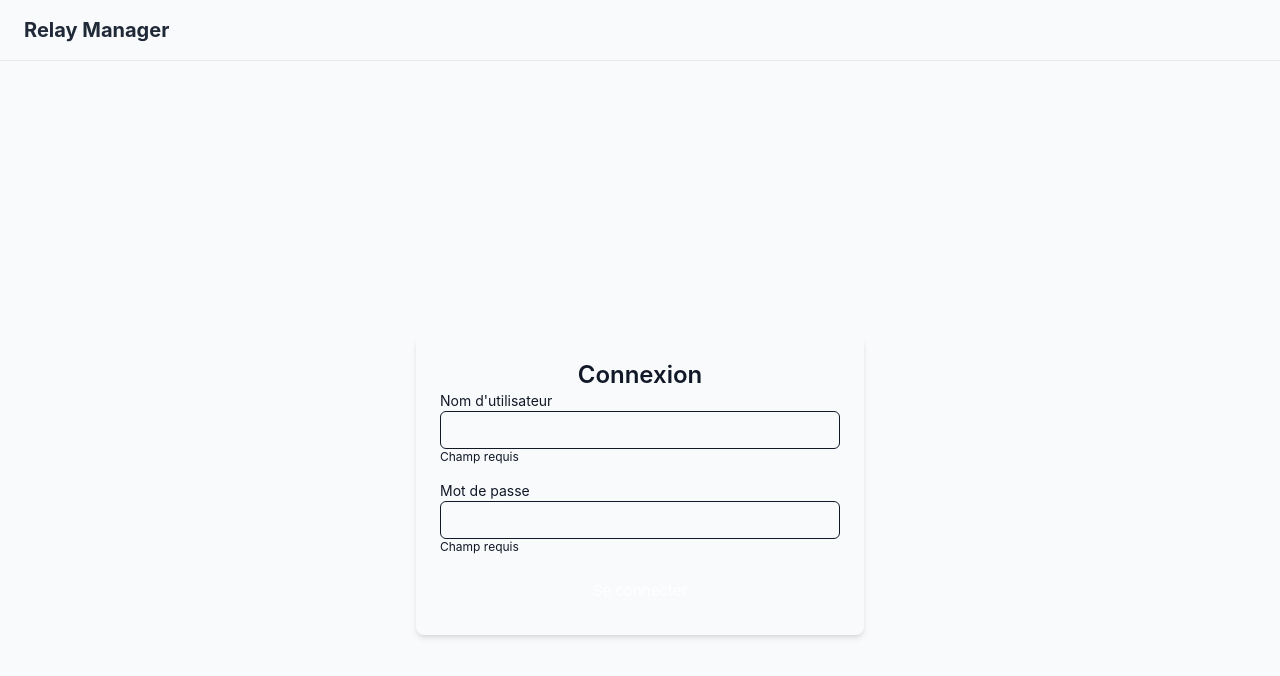
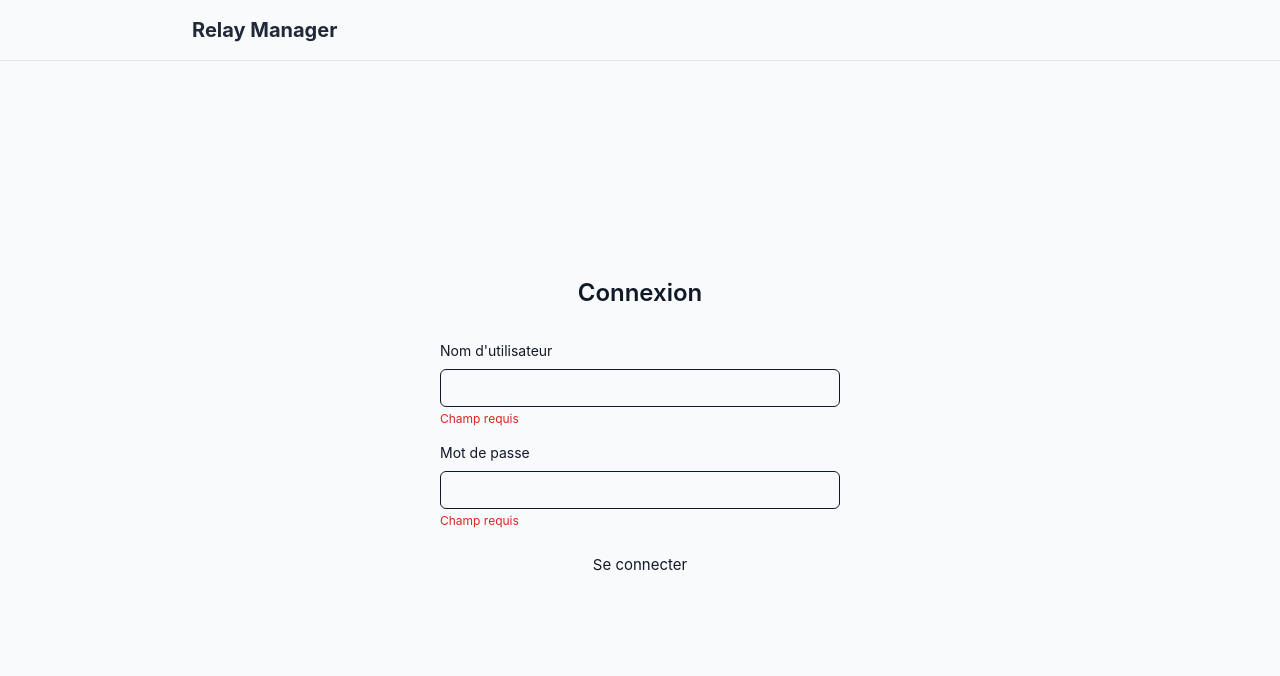
Before and after one commit to SamuelLnds/dev_appli_web, a Vue app: page /login in a window 1280 px wide. Shown: the top 676 px of the page. Built offline with nearby package versions, Linux system fonts and the light colour scheme; no server answers.

Commit message:
style: Ajustement de styles, centrage de l'affichage, correction des margins

```diff
--- a/src/App.vue
+++ b/src/App.vue
@@ -26,13 +26,18 @@ export default {
 
 <template>
   <div
-    class="min-h-screen bg-[var(--color-background)] text-[color:var(--color-text)] transition-colors"
+    class="min-h-screen flex flex-col bg-[var(--color-background)] text-[color:var(--color-text)] transition-colors"
   >
     <!-- Header -->
     <AppHeader />
 
     <!-- Main content -->
-    <main class="p-6 max-w-4xl mx-auto">
+    <main
+      :class="[
+        'flex-1 p-6 max-w-4xl mx-auto w-full',
+        $route.name === 'login' ? 'flex flex-col justify-center' : '',
+      ]"
+    >
       <RouterView />
     </main>
   </div>
--- a/src/components/AppHeader.vue
+++ b/src/components/AppHeader.vue
@@ -19,7 +19,8 @@ export default {
 </script>
 
 <template>
-  <header class="flex items-center justify-between px-6 py-4 border-b border-[var(--color-border)]">
+  <header class="flex px-6 py-4 border-b border-[var(--color-border)]">
+    <div class="flex items-center justify-between max-w-4xl mx-auto w-full">
       <h1 class="text-xl font-bold text-[color:var(--color-text-heading)]">Relay Manager</h1>
       <nav class="flex gap-4 text-sm items-center">
         <RouterLink
@@ -52,5 +53,12 @@ export default {
           Déconnexion
         </button>
       </nav>
+    </div>
   </header>
 </template>
+
+<style scoped>
+header div {
+  margin-inline: auto;
+}
+</style>
--- a/src/views/LoginView.vue
+++ b/src/views/LoginView.vue
@@ -41,8 +41,8 @@ export default {
 </script>
 
 <template>
-  <div class="min-h-screen flex items-center justify-center bg-background px-4">
-    <div class="w-full max-w-md bg-container shadow-md rounded-lg p-6 space-y-4">
+  <div class="h-full flex items-center justify-center bg-background px-4">
+    <div class="w-full max-w-md bg-container rounded-lg p-6">
       <h1 class="text-2xl font-semibold text-center text-text-heading">Connexion</h1>
 
       <form @submit.prevent="handleSubmit" class="flex flex-col gap-4">
@@ -52,7 +52,7 @@ export default {
             v-model="name"
             type="text"
             id="name"
-            class="mt-1 w-full px-3 py-2 border rounded-md text-sm bg-surface text-text border-border"
+            class="w-full px-3 py-2 border rounded-md text-sm bg-surface text-text border-border"
             :class="{ 'border-error': nameError }"
           />
           <p v-if="nameError" class="text-error text-xs mt-1">Champ requis</p>
@@ -72,7 +72,7 @@ export default {
 
         <button
           type="submit"
-          class="w-full py-2 rounded-md text-white bg-primary hover:bg-primary-hover disabled:opacity-50 transition"
+          class="w-full py-2 rounded-md bg-primary hover:bg-primary-hover disabled:opacity-50 transition"
           :disabled="loading"
         >
           {{ loading ? 'Connexion en cours...' : 'Se connecter' }}
@@ -83,3 +83,17 @@ export default {
     </div>
   </div>
 </template>
+
+<style scoped>
+h1 {
+  margin-bottom: 2rem;
+}
+
+p.text-error {
+  color: var(--color-error);
+}
+
+input {
+  margin-block: 0.5rem 0.25rem;
+}
+</style>
```
Lines whose indentation alone changed are shown as unchanged.
